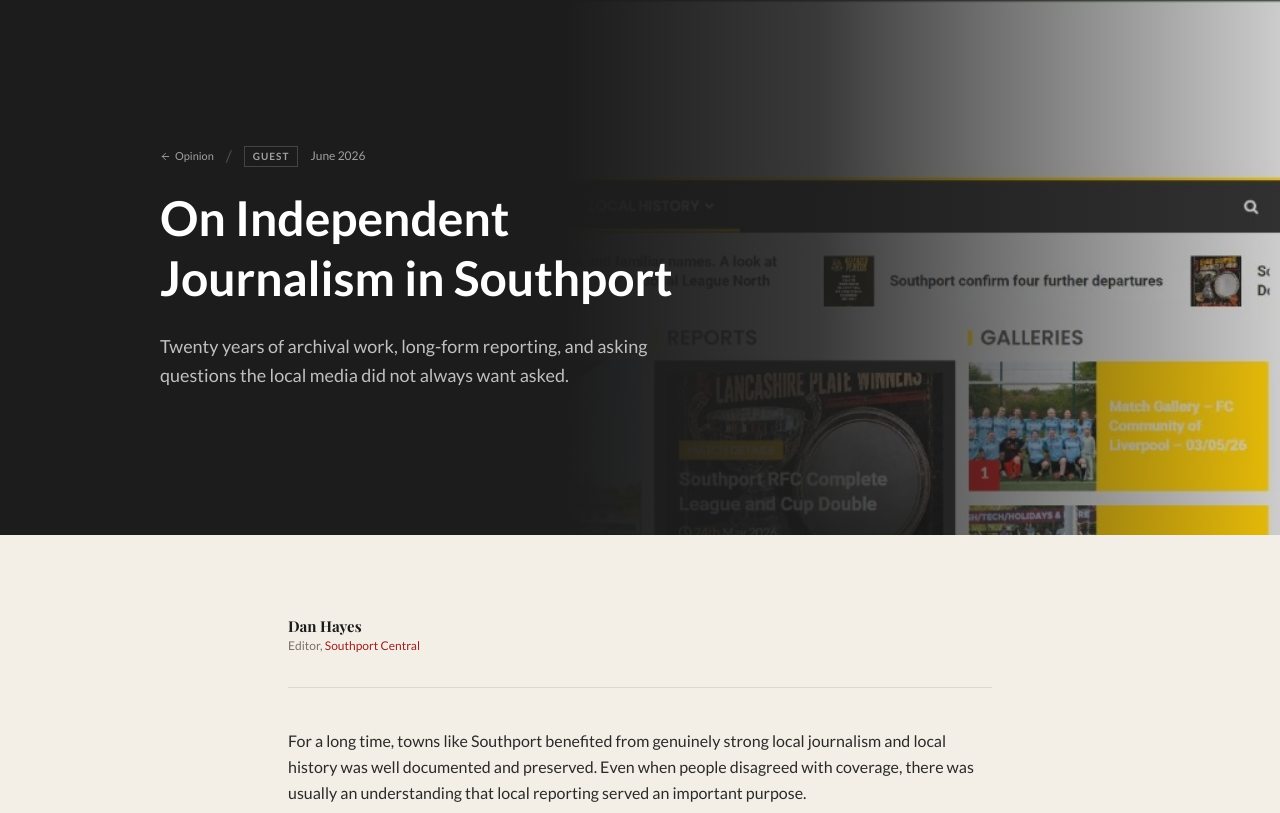
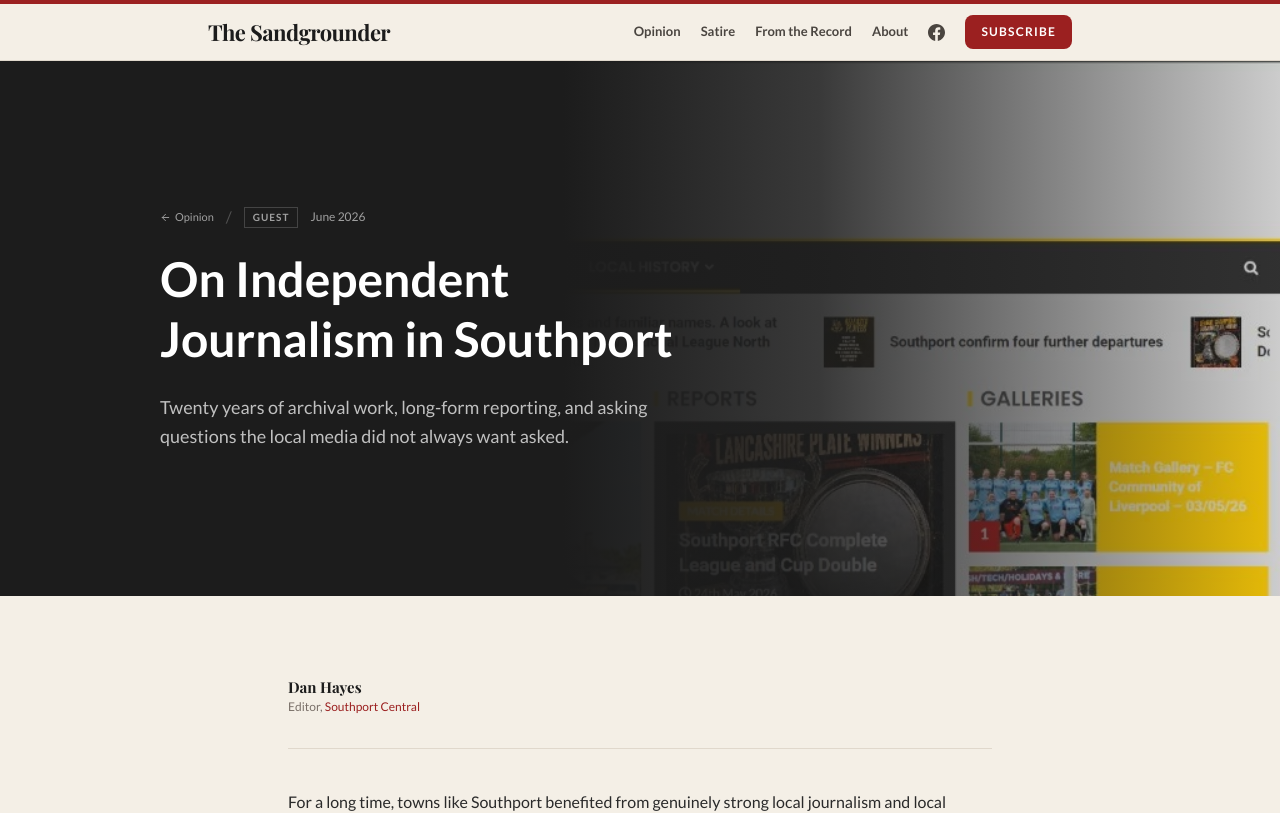
Before and after one commit to damian756/thesandgrounder, a Next.js app: page /opinion/southport-central-dan-hayes in a window 1280 px wide. Shown: the top 813 px of the page. Built offline with nearby package versions, Linux system fonts and the light colour scheme; a web font is replaced by a local one.

Commit message:
Add Nav and Footer to Dan Hayes guest piece

```diff
--- a/app/opinion/southport-central-dan-hayes/page.tsx
+++ b/app/opinion/southport-central-dan-hayes/page.tsx
@@ -2,6 +2,8 @@ import type { Metadata } from "next";
 import Image from "next/image";
 import Link from "next/link";
 import { ArrowLeft } from "lucide-react";
+import Nav from "@/components/Nav";
+import Footer from "@/components/Footer";
 
 export const metadata: Metadata = {
   title: "On Independent Journalism in Southport | Dan Hayes, Southport Central",
@@ -62,7 +64,10 @@ const articleSchema = {
 
 export default function DanHayesPost() {
   return (
-    <div className="min-h-screen">
+    <>
+      <div className="w-full h-1 bg-[#9b2020]" />
+      <Nav />
+      <div className="min-h-screen">
       <script
         type="application/ld+json"
         dangerouslySetInnerHTML={{ __html: JSON.stringify(articleSchema) }}
@@ -294,6 +299,8 @@ export default function DanHayesPost() {
         </div>
 
       </div>
+      <Footer />
     </div>
+    </>
   );
 }
```
